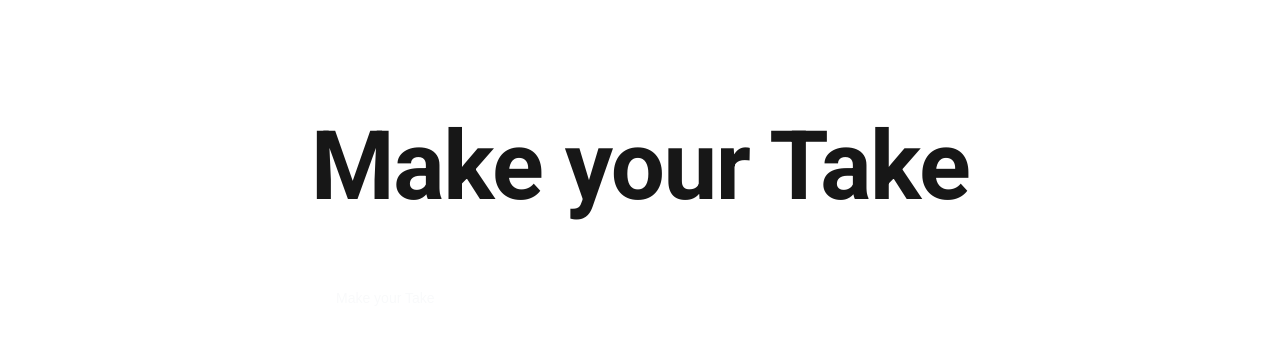
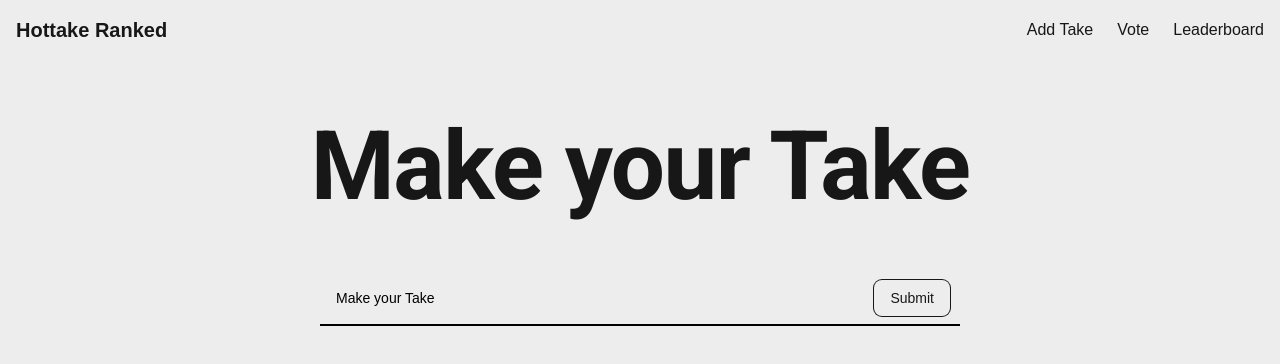
Before and after one commit to SoftLocked/Frontend-UCIRanked, a Next.js app: page /take in a window 1280 px wide. Shown: the top 364 px of the page. Built offline with nearby package versions, Linux system fonts and the light colour scheme.

Commit message:
Fixed display for light mode users and added more sanitizing of take input

```diff
--- a/src/components/SuccessFailure.tsx
+++ b/src/components/SuccessFailure.tsx
@@ -9,7 +9,7 @@ const SuccessFailure: React.FC<MyComponentProps> = ({success}) => {
     if (success == 0) { // Failure
         return (
             <React.Fragment>
-                <Typography sx={{ typography: { xs:'body1' }}} style={{fontWeight: 500}} className="text-center text-red-500 pt-5">Error: Invalid Take. Take length must be greater than 0 characters and less than or equal to 50 characters</Typography>
+                <Typography sx={{ typography: { xs:'body1' }}} style={{fontWeight: 500}} className="text-left text-red-500 pt-5"><u>Error: Invalid Take.</u><br/>Take must be unique<br/>Take must have greater than 0 characters<br/>Take must have less than or equal to 50 characters<br/>Must be at least 10 seconds since previous submission</Typography>
             </React.Fragment>
         );
     } else if (success == 1) { // Success
--- a/src/components/TopNav.tsx
+++ b/src/components/TopNav.tsx
@@ -14,7 +14,7 @@ const TopNav = () => {
     const [menuOpen, setMenuOpen] = useState(false);
 
   return (
-    <nav className="text-white p-4">
+    <nav className="dark:text-white p-4">
       <div className="container mx-auto flex justify-between items-center">
         <Link href="/" className="text-xl font-bold">Hottake Ranked</Link>
         <ul className="hidden md:flex space-x-6">
--- a/src/pages/index.tsx
+++ b/src/pages/index.tsx
@@ -184,7 +184,7 @@ export default function Home() {
                     </div>
                 }
                 <div className="col-span-full md:col-span-4 flex flex-col gap-4 justify-center items-center text-center">
-                    <button className="border-2 border-blue-400 rounded-2xl p-10 cursor-pointer transition duration-500 ease-in-out hover:bg-blue-400 text-white font-bold py-2 px-4 rounded-2xl w-[200px]" onClick={handleTie}><Typography variant="h3" style={{ fontWeight: 700 }}>{winner == -1 ? "Tie" : "Next"}</Typography></button>
+                    <button className="border-2 border-blue-400 rounded-2xl p-10 cursor-pointer transition duration-500 ease-in-out hover:bg-blue-400 dark:text-white font-bold py-2 px-4 rounded-2xl w-[200px]" onClick={handleTie}><Typography variant="h3" style={{ fontWeight: 700 }}>{winner == -1 ? "Tie" : "Next"}</Typography></button>
                 </div>
                 {winner < 0 ?
                     <div className="col-span-full md:col-span-4 m-10" onClick={handleRight}>
--- a/src/pages/take/index.tsx
+++ b/src/pages/take/index.tsx
@@ -2,19 +2,26 @@ import TopNav from "@/components/TopNav";
 import { Typography } from "@mui/material";
 import React, { ChangeEvent, MouseEvent, useEffect, useState } from "react";
 
-import { collection, addDoc } from "firebase/firestore";
+import { collection, addDoc, query, where, limit, getDocs } from "firebase/firestore";
 import { db } from "../../lib/firebase";
 
 import { logEvent } from "firebase/analytics";
 import { analytics } from "../../lib/firebase";
 import SuccessFailure from "@/components/SuccessFailure";
 
+interface TakeTypeNoID {
+    content: string;
+    createdAt: Date;
+    elo: number;
+}
 
 const Take = () => {
 
     const [success, setSuccess] = useState(-1);
 
     const [take, setTake] = useState('');
+
+    const [canTake, setCantake] = useState(true);
 
     useEffect(() => {
         if (analytics) {
@@ -34,16 +41,38 @@ const Take = () => {
           }
     }
 
+    async function checkIfTakeExists(take:string) {
+        try {
+            const collectionRef = collection(db, "Takes");
+            const q = query(collectionRef, where("content", "==", take), limit(1));
+
+            const snapshot = await getDocs(q)
+
+            const docs = snapshot.docs.map((doc) => ({ id: doc.id, ...(doc.data() as TakeTypeNoID) }));
+
+            return docs.length == 1;
+
+        } catch (error) {
+        console.error("Error getting documents:", error);
+        }
+      }
+
     function handleChange(event:ChangeEvent<HTMLInputElement>) {
         setTake(event.target.value);
     }
 
-    function handleSubmit(event:MouseEvent<HTMLButtonElement>) {
+    async function handleSubmit(event:MouseEvent<HTMLButtonElement>) {
         event.preventDefault();
-        if (take.trim().length <= 50 && take.trim().length > 0) {
+
+        const exists = await checkIfTakeExists(take.trim());
+
+        if (take.trim().length <= 50 && take.trim().length > 0 && exists == false && canTake == true) {
+            console.log('exists', exists);
             addTake();
             setTake('');
             setSuccess(1);
+            setCantake(false);
+            setTimeout(() => {setCantake(true)}, 10000);
         } else {
             setSuccess(0);
         }
@@ -68,8 +97,8 @@ const Take = () => {
                 <form className="w-[100vw] md:w-[50vw]">
                     <label className="mb-2 text-sm font-medium text-gray-900 sr-only dark:text-white">Search</label>
                     <div className="relative">
-                        <input type="text" value={take} className="block w-full p-4 text-sm border-b-2 border-white placeholder-gray-50" placeholder="Make your Take" required style={{outline: 'none'}} onChange={handleChange}/>
-                        <button className="text-white absolute end-2.5 bottom-2.5 ring-1 font-medium rounded-lg text-sm px-4 py-2 transition duration-500 ease-in-out hover:bg-white hover:text-black" onClick={handleSubmit}>Submit</button>
+                        <input type="text" value={take} className=" dark:text-white block w-full p-4 text-sm border-b-2 border-black dark:border-white placeholder-black dark:placeholder-gray-50" placeholder="Make your Take" required style={{outline: 'none'}} onChange={handleChange}/>
+                        <button className="dark:text-white absolute end-2.5 bottom-2.5 ring-1 font-medium rounded-lg text-sm px-4 py-2 transition duration-500 ease-in-out hover:bg-white hover:text-black" onClick={handleSubmit}>Submit</button>
                     </div>
                 </form>
             </div>
--- a/src/styles/globals.css
+++ b/src/styles/globals.css
@@ -1,7 +1,7 @@
 @import "tailwindcss";
 
 :root {
-  --background: #ffffff;
+  --background: #ededed;
   --foreground: #171717;
 }
 
```
Also changed, not shown: 1 other file (tests, documents, lock files or other folders).
